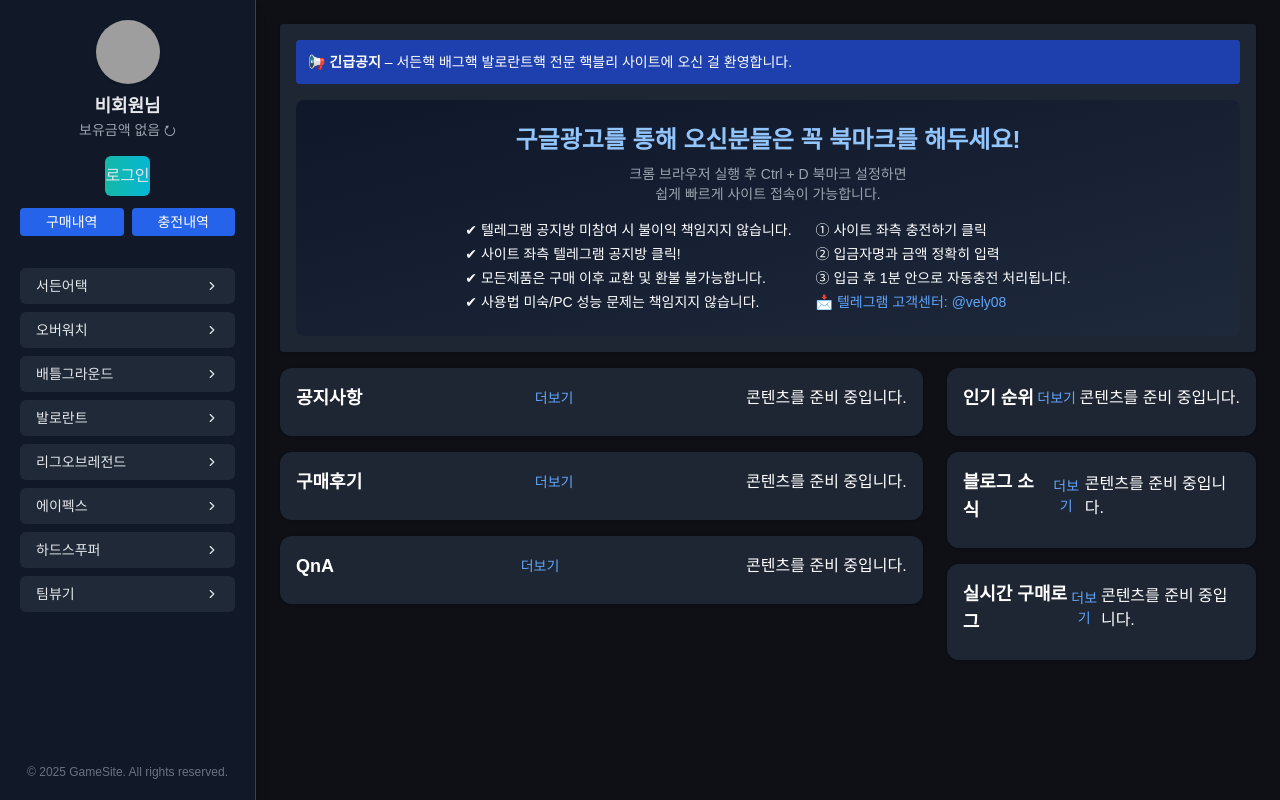
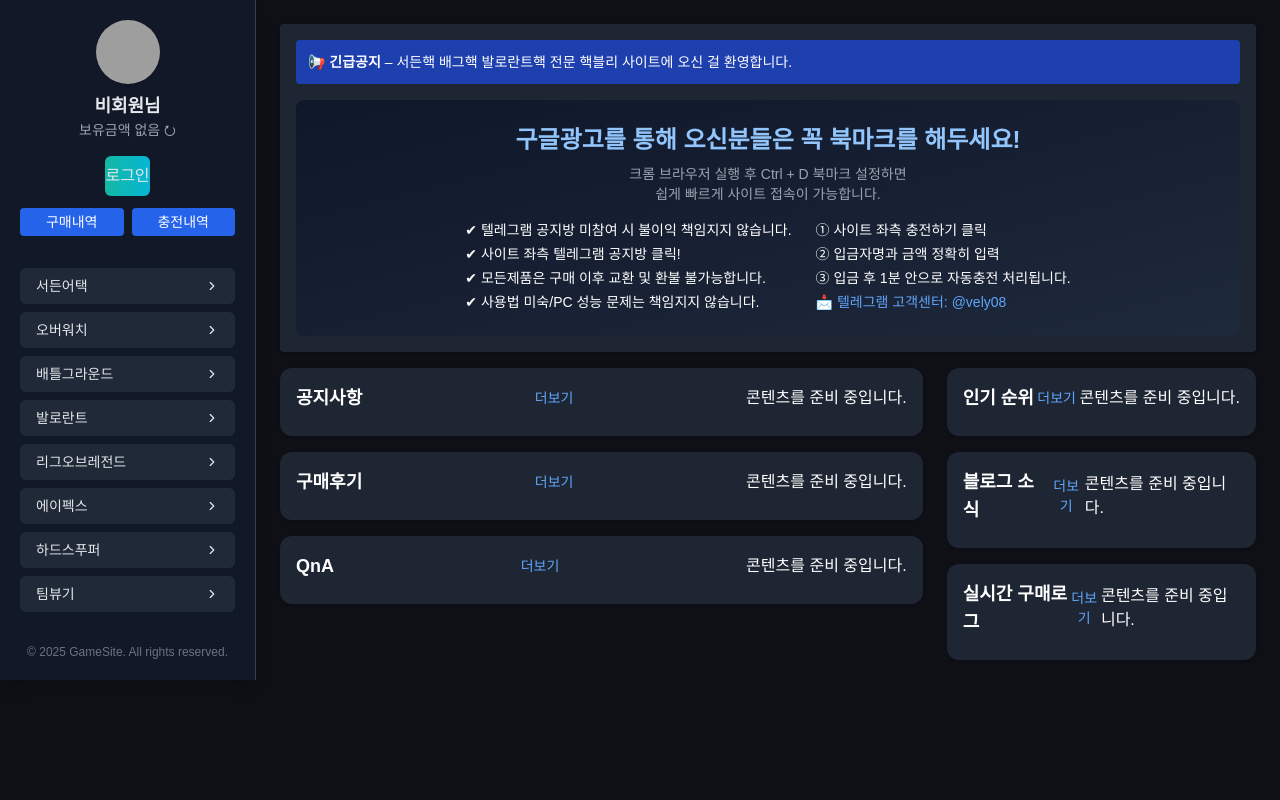
Before and after one commit to Dennis0101/good-stie, a Next.js app: page / in a window 1280 px wide. Built offline with nearby package versions, Linux system fonts and the light colour scheme; grey boxes are pictures that could not be loaded.

Commit message:
Update Sidebar.js

```diff
--- a/components/Sidebar.js
+++ b/components/Sidebar.js
@@ -1,10 +1,32 @@
-import { FiUser, FiLogIn, FiCreditCard, FiChevronRight } from 'react-icons/fi'
-import Link from 'next/link'
+import { useState } from 'react';
+import { FiChevronRight, FiMenu, FiX } from 'react-icons/fi';
+import Link from 'next/link';
 
 export default function Sidebar() {
+  const [isOpen, setIsOpen] = useState(false);
+
   return (
-    <aside className="w-64 bg-[#111827] text-gray-200 p-5 flex flex-col justify-between min-h-screen shadow-lg border-r border-gray-700">
+    <>
+      {/* 햄버거 버튼 → 작은 화면에서만 보임 */}
+      <button
+        onClick={() => setIsOpen(!isOpen)}
+        className="fixed top-4 left-4 z-20 sm:hidden text-white bg-gray-800 p-2 rounded-md shadow"
+      >
+        {isOpen ? <FiX size={24} /> : <FiMenu size={24} />}
+      </button>
+
+      {/* 사이드바 */}
+      <aside
+        className={`
+          fixed top-0 left-0 h-full bg-[#111827] text-gray-200 p-5 flex flex-col justify-between border-r border-gray-700 shadow-lg
+          transform transition-transform duration-300
+          ${isOpen ? 'translate-x-0' : '-translate-x-full'}
+          sm:static sm:translate-x-0 sm:w-64
+          w-64 z-10
+        `}
+      >
         <div>
+          {/* ...기존 콘텐츠... */}
           <div className="flex flex-col items-center mb-8">
             <img src="/logo.png" alt="Logo" className="w-16 h-16 mb-2 rounded-full shadow" />
             <h2 className="text-lg font-semibold">비회원님</h2>
@@ -17,17 +39,10 @@ export default function Sidebar() {
               <button className="flex-1 bg-blue-600 hover:bg-blue-700 text-white text-sm py-1 rounded">충전내역</button>
             </div>
           </div>
-
           <nav className="space-y-2 text-sm">
             {[
-            '서든어택',
-            '오버워치',
-            '배틀그라운드',
-            '발로란트',
-            '리그오브레전드',
-            '에이펙스',
-            '하드스푸퍼',
-            '팀뷰기'
+              '서든어택','오버워치','배틀그라운드','발로란트',
+              '리그오브레전드','에이펙스','하드스푸퍼','팀뷰기'
             ].map((game, idx) => (
               <button
                 key={idx}
@@ -39,10 +54,10 @@ export default function Sidebar() {
             ))}
           </nav>
         </div>
-
         <div className="text-xs text-center text-gray-500 mt-8">
           &copy; 2025 GameSite. All rights reserved.
         </div>
       </aside>
-  )
+    </>
+  );
 }
```
Lines whose indentation alone changed are shown as unchanged.
